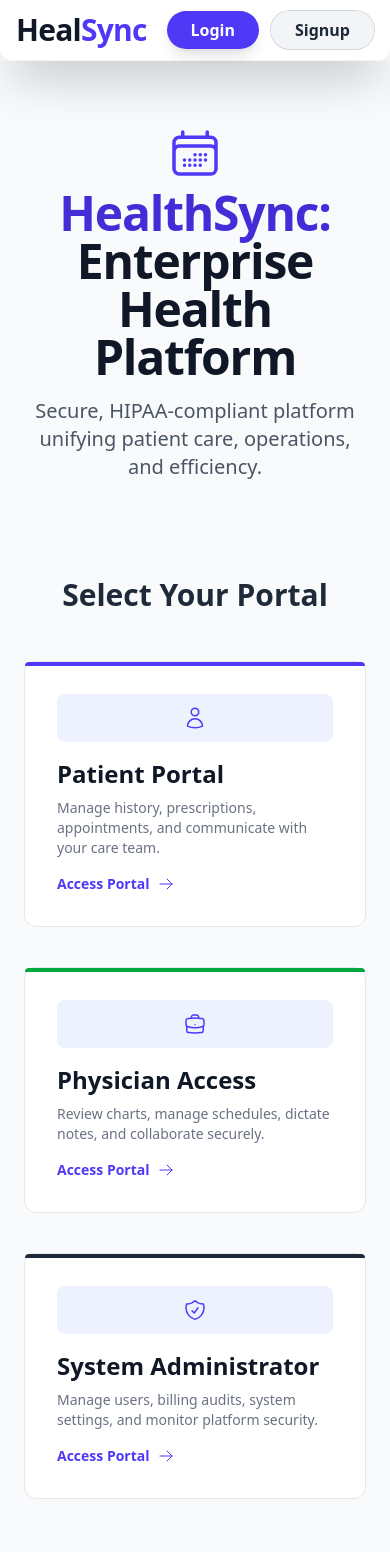
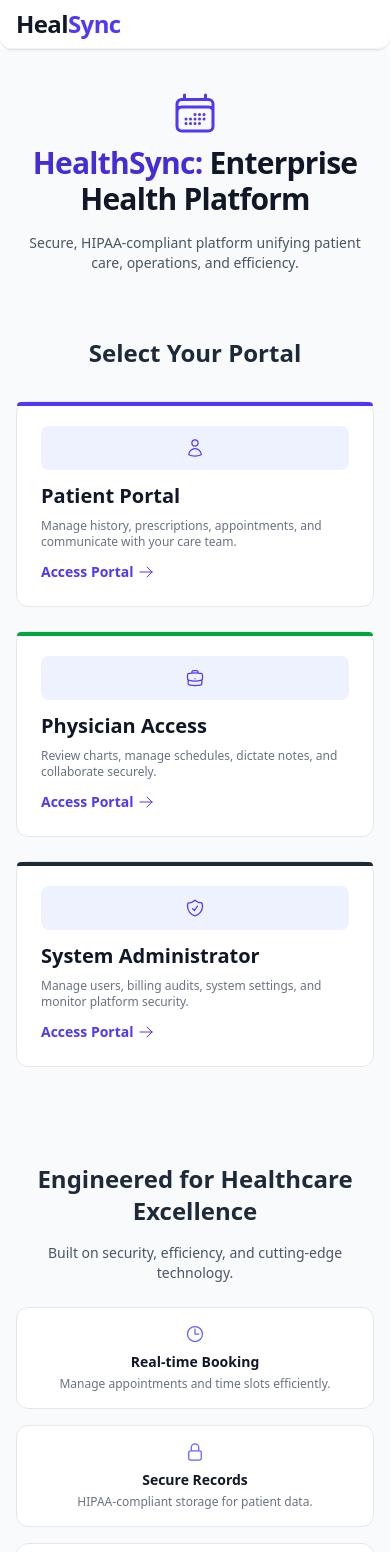
Before and after one commit to Ankurrr27/HealSync-AI-Full, a React (Vite) app in the folder HealSync/: page / in a window 390 px wide. Shown: the top 1552 px of the page. Built offline with nearby package versions, Linux system fonts and the light colour scheme.

Commit message:
made responsive

```diff
--- a/HealSync/src/components/navbar.jsx
+++ b/HealSync/src/components/navbar.jsx
@@ -4,18 +4,21 @@ import {
   UserCircleIcon,
   ArrowRightOnRectangleIcon,
   BellIcon,
+  Bars3Icon,
+  XMarkIcon,
 } from "@heroicons/react/24/outline";
 
 const Navbar = () => {
   const [customId, setCustomId] = useState(null);
-  const [role, setRole] = useState(null); // store user role
+  const [role, setRole] = useState(null);
+  const [mobileOpen, setMobileOpen] = useState(false);
   const location = useLocation();
 
   useEffect(() => {
     const user = JSON.parse(localStorage.getItem("user"));
     if (user && user.custom_id) {
       setCustomId(user.custom_id);
-      setRole(user.role); // fetch role from user object
+      setRole(user.role);
     }
   }, []);
 
@@ -30,92 +33,109 @@ const Navbar = () => {
   const isAuthPage = authPaths.includes(location.pathname);
 
   const navLinkClass =
-    "text-base text-gray-700 font-medium px-3 py-2 mx-1 rounded-full transition duration-300 hover:text-indigo-700 hover:bg-indigo-50";
+    "text-sm sm:text-base text-gray-700 font-medium px-2 sm:px-3 py-1 sm:py-2 rounded-full transition duration-300 hover:text-indigo-700 hover:bg-indigo-50";
 
   return (
-    <nav className="bg-white shadow-2xl border-b border-gray-100 px-4 sm:px-6 lg:px-8 py-3 sticky top-0 z-50 rounded-b-xl">
+    <nav className="bg-white shadow border-b border-gray-100 px-4 sm:px-6 lg:px-8 py-2 sm:py-3 sticky top-0 z-50 rounded-b-xl">
       <div className="max-w-7xl mx-auto flex items-center justify-between">
         {/* Logo */}
         <Link to="/" className="flex items-center flex-shrink-0 cursor-pointer">
-          <h1 className="text-3xl font-extrabold tracking-tight">
+          <h1 className="text-2xl sm:text-3xl font-extrabold tracking-tight truncate">
             <span className="text-gray-900">Heal</span>
             <span className="text-indigo-600">Sync</span>
           </h1>
         </Link>
 
-        {/* Links for Logged-In Users */}
-        <div className="flex-grow flex justify-center items-center max-w-3xl">
+        {/* Desktop Links */}
         {!isAuthPage && customId && role && (
-            <div className="flex space-x-1 lg:space-x-3">
-              <Link to={`/${role}/${customId}/`} className={navLinkClass}>
-                Dashboard
-              </Link>
-
-              {/* Show Medical Records only for patients */}
+          <div className="hidden lg:flex flex-grow justify-center space-x-1 lg:space-x-3 max-w-3xl text-sm">
+            <Link to={`/${role}/${customId}/`} className={navLinkClass}>Dashboard</Link>
             {role === "patient" && (
               <Link to={`/${role}/${customId}/records`} className={navLinkClass}>
-                  Medical Records
+                Records
               </Link>
             )}
-
-              <Link to={`/${role}/${customId}/appointments`} className={navLinkClass}>
-                Appointments
-              </Link>
-
-              <Link className={navLinkClass}>Heal Sync AI</Link>
+            <Link to={`/${role}/${customId}/appointments`} className={navLinkClass}>Appointments</Link>
+            <Link className={navLinkClass}>AI</Link>
           </div>
         )}
-        </div>
 
-        {/* Auth Buttons or Profile/Logout */}
-        <div className="flex items-center space-x-3 flex-shrink-0">
+        {/* Auth / Profile / Mobile Toggle */}
+        <div className="flex items-center space-x-2 sm:space-x-3">
           {isAuthPage ? (
-            <div className="space-x-3">
+            <div className="hidden sm:flex space-x-2 sm:space-x-3 text-sm">
               <Link
                 to="/login"
-                className="px-6 py-2 font-semibold rounded-full bg-indigo-600 text-white hover:bg-indigo-700 transition duration-300 shadow-lg transform hover:scale-[1.03]"
+                className="px-4 sm:px-6 py-1 sm:py-2 font-semibold rounded-full bg-indigo-600 text-white hover:bg-indigo-700 transition duration-300 shadow-lg transform hover:scale-[1.03]"
               >
                 Login
               </Link>
               <Link
                 to="/signup"
-                className="px-6 py-2 font-semibold rounded-full bg-gray-100 text-gray-800 hover:bg-gray-200 transition duration-300 ring-1 ring-gray-300 transform hover:scale-[1.03]"
+                className="px-4 sm:px-6 py-1 sm:py-2 font-semibold rounded-full bg-gray-100 text-gray-800 hover:bg-gray-200 transition duration-300 ring-1 ring-gray-300 transform hover:scale-[1.03]"
               >
                 Signup
               </Link>
             </div>
           ) : (
-            <div className="flex items-center space-x-4">
-              {/* Notifications */}
+            <>
+              <div className="hidden lg:flex items-center space-x-2 sm:space-x-4">
                 <button
-                className="text-gray-600 hover:text-indigo-700 p-2 rounded-full hover:bg-gray-100 transition duration-200 relative"
+                  className="text-gray-600 hover:text-indigo-700 p-1 sm:p-2 rounded-full hover:bg-gray-100 transition duration-200 relative"
                   title="Notifications"
                 >
-                <BellIcon className="w-6 h-6" />
-                <span className="absolute top-1 right-1 block h-2 w-2 rounded-full ring-2 ring-white bg-red-500"></span>
+                  <BellIcon className="w-5 sm:w-6 h-5 sm:h-6" />
+                  <span className="absolute top-0.5 right-0.5 block h-2 w-2 rounded-full ring-2 ring-white bg-red-500"></span>
                 </button>
-
-              {/* Profile */}
                 <Link
                   to={`/${role}/${customId}/profile`}
-                className="text-gray-600 hover:text-indigo-700 p-2 rounded-full transition duration-200 flex items-center space-x-1"
+                  className="text-gray-600 hover:text-indigo-700 p-1 sm:p-2 rounded-full transition duration-200 flex items-center space-x-1"
                   title="My Profile"
                 >
-                <UserCircleIcon className="w-7 h-7" />
+                  <UserCircleIcon className="w-6 sm:w-7 h-6 sm:h-7" />
                 </Link>
-
-              {/* Logout */}
                 <button
                   onClick={handleLogout}
-                className="flex items-center space-x-2 bg-red-500 text-white text-sm font-medium px-4 py-2 rounded-full hover:bg-red-600 transition duration-300 shadow-md transform hover:translate-y-[-1px]"
+                  className="flex items-center space-x-1 sm:space-x-2 bg-red-500 text-white text-xs sm:text-sm font-medium px-3 sm:px-4 py-1 sm:py-2 rounded-full hover:bg-red-600 transition duration-300 shadow-md transform hover:translate-y-[-1px]"
                 >
-                <ArrowRightOnRectangleIcon className="w-5 h-5" />
-                <span>Logout</span>
+                  <ArrowRightOnRectangleIcon className="w-4 sm:w-5 h-4 sm:h-5" />
+                  <span className="hidden sm:inline">Logout</span>
                 </button>
               </div>
+
+              {/* Mobile toggle */}
+              <button
+                className="lg:hidden p-1 sm:p-2 rounded-md text-gray-600 hover:text-indigo-700 hover:bg-gray-100 transition"
+                onClick={() => setMobileOpen(!mobileOpen)}
+              >
+                {mobileOpen ? <XMarkIcon className="w-6 h-6" /> : <Bars3Icon className="w-6 h-6" />}
+              </button>
+            </>
           )}
         </div>
       </div>
+
+      {/* Mobile Menu */}
+      {mobileOpen && !isAuthPage && customId && role && (
+        <div className="lg:hidden mt-2 space-y-1 px-2 pb-3 text-sm">
+          <Link to={`/${role}/${customId}/`} className={navLinkClass}>Dashboard</Link>
+          {role === "patient" && (
+            <Link to={`/${role}/${customId}/records`} className={navLinkClass}>Records</Link>
+          )}
+          <Link to={`/${role}/${customId}/appointments`} className={navLinkClass}>Appointments</Link>
+          <Link className={navLinkClass}>AI</Link>
+
+          <div className="flex flex-col space-y-1 mt-2">
+            <Link to={`/${role}/${customId}/profile`} className={navLinkClass}>Profile</Link>
+            <button
+              onClick={handleLogout}
+              className="text-white bg-red-500 hover:bg-red-600 px-3 py-1 rounded-full transition"
+            >
+              Logout
+            </button>
+          </div>
+        </div>
+      )}
     </nav>
   );
 };
--- a/HealSync/src/pages/welcome.jsx
+++ b/HealSync/src/pages/welcome.jsx
@@ -15,42 +15,35 @@ import {
     ArrowUpRightIcon,
 } from '@heroicons/react/24/outline';
 
-const containerVariants = {
-    hidden: {},
-    visible: { transition: { staggerChildren: 0.08 } },
-};
-
-const itemVariants = {
-    hidden: { opacity: 0, y: 10 },
-    visible: { opacity: 1, y: 0, transition: { duration: 0.4, ease: "easeOut" } },
-};
+const containerVariants = { hidden: {}, visible: { transition: { staggerChildren: 0.08 } } };
+const itemVariants = { hidden: { opacity: 0, y: 10 }, visible: { opacity: 1, y: 0, transition: { duration: 0.4, ease: "easeOut" } } };
 
 const LoginCard = ({ title, description, icon: Icon, colorClass, link }) => (
     <motion.a
         href={link}
         variants={itemVariants}
-        className="flex flex-col p-8 bg-white rounded-xl border border-gray-200
+        className="flex flex-col p-6 sm:p-8 bg-white rounded-xl border border-gray-200
                    hover:border-indigo-500 hover:shadow-lg transition group relative"
     >
         <span className={`absolute top-0 left-0 h-1 w-full ${colorClass.iconBg} rounded-t-xl`}></span>
-        <div className="p-3 rounded-lg mb-4 bg-indigo-50 text-indigo-600 flex items-center justify-center">
-            <Icon className="w-6 h-6" />
+        <div className="p-3 rounded-lg mb-3 sm:mb-4 bg-indigo-50 text-indigo-600 flex items-center justify-center">
+            <Icon className="w-5 sm:w-6 h-5 sm:h-6" />
         </div>
-        <h3 className="text-2xl font-bold text-gray-900 mb-2">{title}</h3>
-        <p className="text-gray-500 text-sm flex-grow mb-4">{description}</p>
-        <div className="flex items-center text-sm font-semibold text-indigo-600 mt-auto group-hover:text-indigo-800">
+        <h3 className="text-xl sm:text-2xl font-bold text-gray-900 mb-2 truncate">{title}</h3>
+        <p className="text-gray-500 text-xs sm:text-sm flex-grow mb-3 sm:mb-4">{description}</p>
+        <div className="flex items-center text-sm sm:text-base font-semibold text-indigo-600 mt-auto group-hover:text-indigo-800">
             Access Portal
-            <ArrowRightIcon className="w-4 h-4 ml-2 group-hover:translate-x-1 transition-transform duration-300" />
+            <ArrowRightIcon className="w-4 h-4 ml-1 sm:ml-2 group-hover:translate-x-1 transition-transform duration-300" />
         </div>
     </motion.a>
 );
 
 const FeatureCard = ({ title, description, icon: Icon }) => (
-    <div className="flex flex-col items-center text-center p-6 bg-white rounded-xl border border-gray-200
+    <div className="flex flex-col items-center text-center p-4 sm:p-6 bg-white rounded-xl border border-gray-200
                     hover:bg-indigo-50 hover:shadow-md transition">
-        <Icon className="w-7 h-7 text-indigo-500 mb-3" />
-        <h4 className="text-lg font-semibold text-gray-900 mb-2">{title}</h4>
-        <p className="text-sm text-gray-500">{description}</p>
+        <Icon className="w-5 sm:w-7 h-5 sm:h-7 text-indigo-500 mb-2 sm:mb-3" />
+        <h4 className="text-sm sm:text-lg font-semibold text-gray-900 mb-1 sm:mb-2">{title}</h4>
+        <p className="text-xs sm:text-sm text-gray-500">{description}</p>
     </div>
 );
 
@@ -68,93 +61,68 @@ const valuePropositions = [
 
 const WelcomePage = () => {
     const roles = [
-        {
-            title: "Patient Portal",
-            description: "Manage history, prescriptions, appointments, and communicate with your care team.",
-            icon: UserIcon,
-            link: "/patient-login",
-            colorClass: { iconBg: "bg-indigo-600" },
-        },
-        {
-            title: "Physician Access",
-            description: "Review charts, manage schedules, dictate notes, and collaborate securely.",
-            icon: BriefcaseIcon,
-            link: "/physician-login",
-            colorClass: { iconBg: "bg-green-600" },
-        },
-        {
-            title: "System Administrator",
-            description: "Manage users, billing audits, system settings, and monitor platform security.",
-            icon: AdminIcon,
-            link: "/admin-login",
-            colorClass: { iconBg: "bg-gray-800" },
-        },
+        { title: "Patient Portal", description: "Manage history, prescriptions, appointments, and communicate with your care team.", icon: UserIcon, link: "/patient-login", colorClass: { iconBg: "bg-indigo-600" } },
+        { title: "Physician Access", description: "Review charts, manage schedules, dictate notes, and collaborate securely.", icon: BriefcaseIcon, link: "/physician-login", colorClass: { iconBg: "bg-green-600" } },
+        { title: "System Administrator", description: "Manage users, billing audits, system settings, and monitor platform security.", icon: AdminIcon, link: "/admin-login", colorClass: { iconBg: "bg-gray-800" } },
     ];
 
     return (
-        <div className="min-h-screen bg-gray-50 flex items-center justify-center p-6 sm:p-10">
-            <div className="max-w-6xl w-full mx-auto space-y-24">
+        <div className="min-h-screen bg-gray-50 flex flex-col items-center justify-center p-4 sm:p-6">
+            <div className="max-w-6xl w-full mx-auto space-y-16 sm:space-y-24">
 
                 {/* HEADER */}
-                <motion.header initial={{ opacity: 0, y: -20 }} animate={{ opacity: 1, y: 0 }} transition={{ duration: 0.6 }} className="text-center pt-10">
+                <motion.header initial={{ opacity: 0, y: -20 }} animate={{ opacity: 1, y: 0 }} transition={{ duration: 0.6 }} className="text-center pt-6 sm:pt-10">
                     <div className="flex flex-col items-center mb-4">
-                        <CalendarDaysIcon className="w-14 h-14 text-indigo-600 mb-2" />
-                        <h1 className="text-5xl sm:text-6xl font-extrabold text-gray-900 tracking-tight">
+                        <CalendarDaysIcon className="w-12 sm:w-14 h-12 sm:h-14 text-indigo-600 mb-2" />
+                        <h1 className="text-3xl sm:text-5xl md:text-6xl font-extrabold text-gray-900 tracking-tight">
                             <span className="text-indigo-700">HealthSync:</span> Enterprise Health Platform
                         </h1>
                     </div>
-                    <p className="text-xl text-gray-600 max-w-4xl mx-auto mt-4 font-normal">
+                    <p className="text-sm sm:text-lg text-gray-600 max-w-3xl mx-auto mt-2 sm:mt-4 font-normal">
                         Secure, HIPAA-compliant platform unifying patient care, operations, and efficiency.
                     </p>
                 </motion.header>
 
                 {/* ROLE SELECTION CARDS */}
                 <section>
-                    <motion.h2 initial={{ opacity: 0, y: -10 }} animate={{ opacity: 1, y: 0 }} transition={{ duration: 0.5, delay: 0.2 }} className="text-3xl font-bold text-center text-gray-800 mb-12">
+                    <motion.h2 initial={{ opacity: 0, y: -10 }} animate={{ opacity: 1, y: 0 }} transition={{ duration: 0.5, delay: 0.2 }} className="text-2xl sm:text-3xl font-bold text-center text-gray-800 mb-8 sm:mb-12">
                         Select Your Portal
                     </motion.h2>
 
-                    <motion.div className="grid grid-cols-1 md:grid-cols-3 gap-10" variants={containerVariants} initial="hidden" animate="visible">
+                    <motion.div className="grid grid-cols-1 sm:grid-cols-2 md:grid-cols-3 gap-6 sm:gap-10" variants={containerVariants} initial="hidden" animate="visible">
                         {roles.map((role) => (
-                            <LoginCard
-                                key={role.title}
-                                title={role.title}
-                                description={role.description}
-                                icon={role.icon}
-                                colorClass={role.colorClass}
-                                link={role.link}
-                            />
+                            <LoginCard key={role.title} {...role} />
                         ))}
                     </motion.div>
                 </section>
 
                 {/* PLATFORM FEATURES */}
-                <section className="py-16">
+                <section className="py-8 sm:py-16">
                     <div className="max-w-4xl mx-auto">
-                        <motion.h2 initial={{ opacity: 0, y: -10 }} whileInView={{ opacity: 1, y: 0 }} viewport={{ once: true, amount: 0.5 }} transition={{ duration: 0.6 }} className="text-3xl font-bold text-center text-gray-800 mb-6">
+                        <motion.h2 initial={{ opacity: 0, y: -10 }} whileInView={{ opacity: 1, y: 0 }} viewport={{ once: true }} transition={{ duration: 0.6 }} className="text-2xl sm:text-3xl font-bold text-center text-gray-800 mb-4 sm:mb-6">
                             Engineered for Healthcare Excellence
                         </motion.h2>
-                        <p className="text-lg text-gray-600 text-center mb-12">
+                        <p className="text-sm sm:text-lg text-gray-600 text-center mb-6 sm:mb-12">
                             Built on security, efficiency, and cutting-edge technology.
                         </p>
 
-                        <motion.div className="grid grid-cols-2 md:grid-cols-4 gap-8" variants={containerVariants} initial="hidden" whileInView="visible" viewport={{ once: true, amount: 0.2 }}>
+                        <motion.div className="grid grid-cols-1 sm:grid-cols-2 md:grid-cols-4 gap-4 sm:gap-8" variants={containerVariants} initial="hidden" whileInView="visible" viewport={{ once: true, amount: 0.2 }}>
                             {coreFeatures.map((feature, index) => (
                                 <motion.div key={index} variants={itemVariants}>
-                                    <FeatureCard title={feature.title} description={feature.description} icon={feature.icon} />
+                                    <FeatureCard {...feature} />
                                 </motion.div>
                             ))}
                         </motion.div>
 
-                        <div className="mt-12 pt-8 border-t border-gray-200 grid grid-cols-1 md:grid-cols-2 gap-8">
+                        <div className="mt-8 sm:mt-12 pt-4 sm:pt-8 border-t border-gray-200 grid grid-cols-1 sm:grid-cols-2 gap-4 sm:gap-8">
                             {valuePropositions.map((point, index) => (
-                                <motion.div key={index} className="flex items-start space-x-4 p-6 bg-white rounded-xl border border-gray-200" initial={{ opacity: 0, x: -20 }} whileInView={{ opacity: 1, x: 0 }} viewport={{ once: true }} transition={{ duration: 0.5, delay: index * 0.2 }}>
-                                    <div className="p-3 rounded-md bg-indigo-100">
-                                        <point.icon className="w-6 h-6 text-indigo-600" />
+                                <motion.div key={index} className="flex items-start space-x-2 sm:space-x-4 p-4 sm:p-6 bg-white rounded-xl border border-gray-200" initial={{ opacity: 0, x: -20 }} whileInView={{ opacity: 1, x: 0 }} viewport={{ once: true }} transition={{ duration: 0.5, delay: index * 0.2 }}>
+                                    <div className="p-2 sm:p-3 rounded-md bg-indigo-100">
+                                        <point.icon className="w-5 sm:w-6 h-5 sm:h-6 text-indigo-600" />
                                     </div>
                                     <div>
-                                        <h4 className="text-lg font-bold text-gray-900">{point.title}</h4>
-                                        <p className="text-sm text-gray-600">{point.description}</p>
+                                        <h4 className="text-sm sm:text-lg font-bold text-gray-900">{point.title}</h4>
+                                        <p className="text-xs sm:text-sm text-gray-600">{point.description}</p>
                                     </div>
                                 </motion.div>
                             ))}
@@ -163,12 +131,12 @@ const WelcomePage = () => {
                 </section>
 
                 {/* FOOTER CTA */}
-                <motion.footer initial={{ opacity: 0 }} whileInView={{ opacity: 1 }} viewport={{ once: true, amount: 0.5 }} transition={{ duration: 0.6, delay: 0.3 }} className="text-center pt-8 mt-12 pb-8">
-                    <p className="text-base text-gray-500">
+                <motion.footer initial={{ opacity: 0 }} whileInView={{ opacity: 1 }} viewport={{ once: true }} transition={{ duration: 0.6, delay: 0.3 }} className="text-center pt-6 sm:pt-8 mt-8 sm:mt-12 pb-8">
+                    <p className="text-xs sm:text-base text-gray-500">
                         Need an account or support?
-                        <a href="/contact" className="text-indigo-600 font-bold hover:text-indigo-800 transition ml-2 inline-flex items-center">
+                        <a href="/contact" className="text-indigo-600 font-bold hover:text-indigo-800 transition ml-1 sm:ml-2 inline-flex items-center">
                             Contact Support
-                            <ArrowUpRightIcon className="w-4 h-4 ml-1"/>
+                            <ArrowUpRightIcon className="w-3 sm:w-4 h-3 sm:h-4 ml-1"/>
                         </a>
                     </p>
                 </motion.footer>
```
Lines whose indentation alone changed are shown as unchanged.
